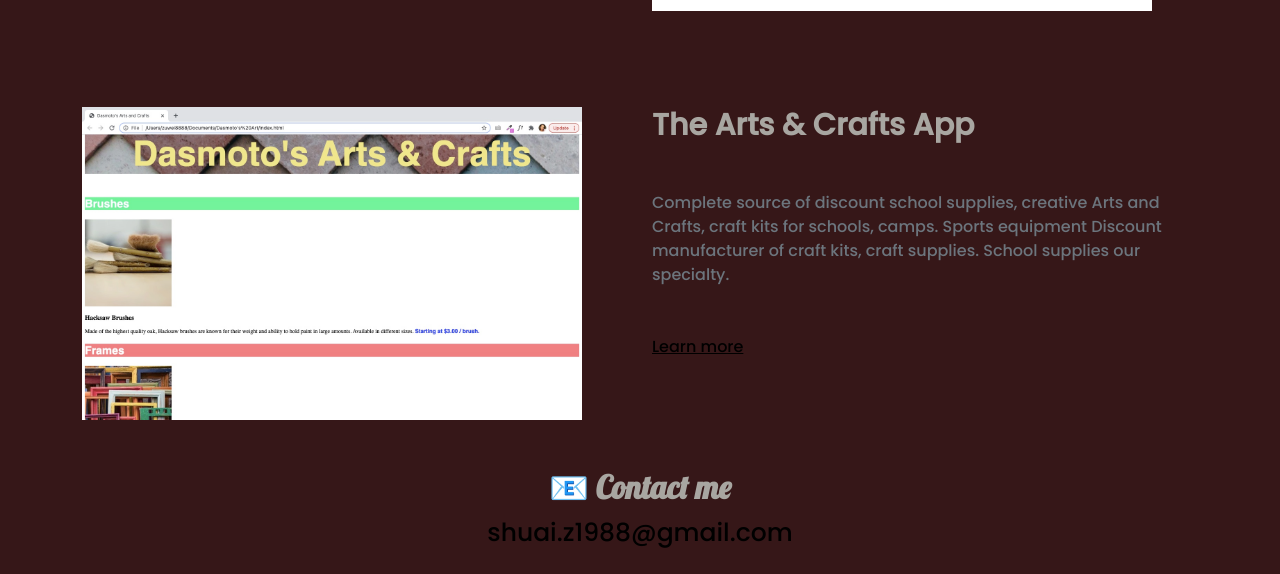
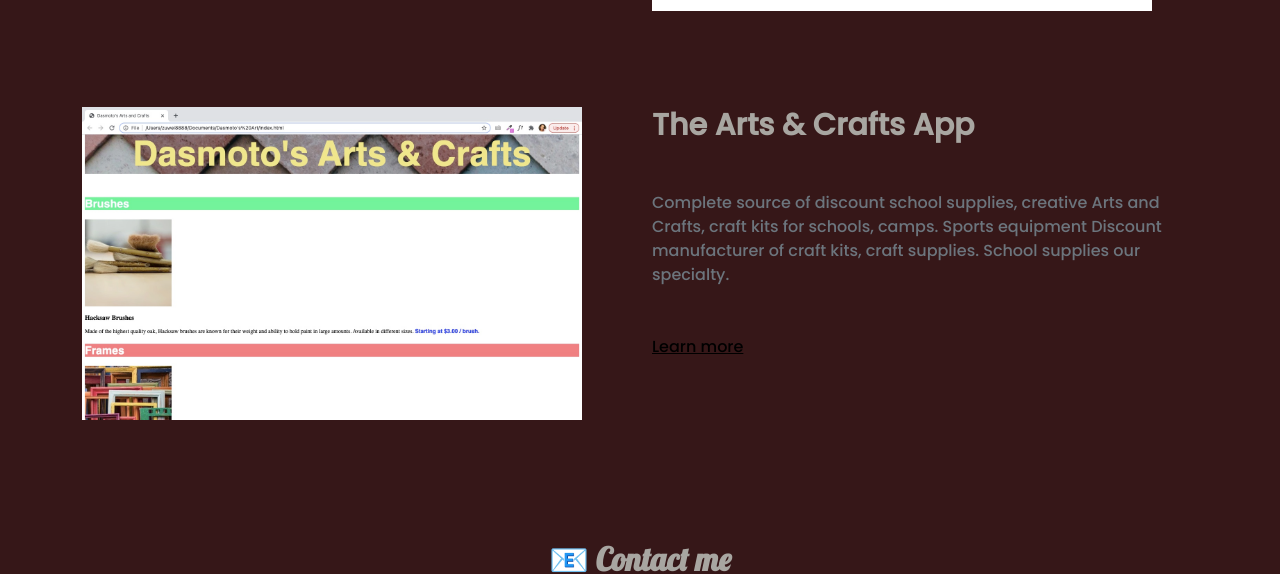
Before and after one commit to shuaizhao1988/my-portfolio, a plain HTML site: page about.html in a window 1280 px wide. Shown: the part 1233-1807 px from the top of the page. Drawn offline with nearby package versions, Linux system fonts and the light colour scheme.

Commit message:
fixed the margin of the contact section

```diff
--- a/about.html
+++ b/about.html
@@ -106,7 +106,7 @@
     </div>
 
 
-    <footer id="contact" class="text-center mt-5 mb-5">
+    <footer id="contact" class="text-center">
         <h2>📧 Contact me</h2>
         <a class="email" href="mailto:shuai.z1988@gmail.com">shuai.z1988@gmail.com</a>
         <div class="icons mt-5">
--- a/style/styles.css
+++ b/style/styles.css
@@ -154,6 +154,11 @@ h3 {
   margin: 20px 35px;
 }
 
+#contact {
+  margin-top: 120px;
+  margin-bottom: 40px;
+}
+
 @media (max-width: 900px) {
   h1 {
     font-size: 60px;
```
